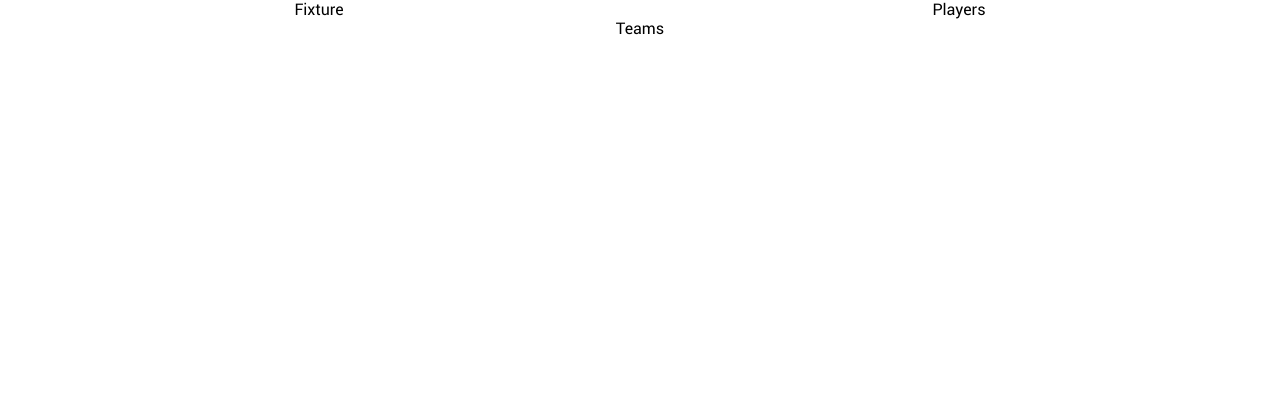
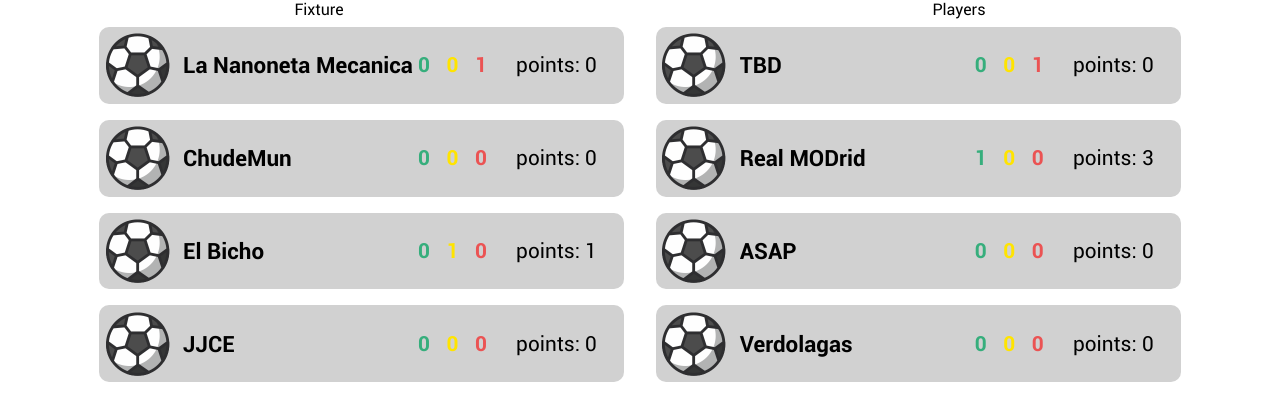
Before and after one commit to felipendelicia/MODO-fixture-frontend, a React (Create React App) app: page / in a window 1280 px wide. Shown: the top 420 px of the page. Built offline with nearby package versions, Linux system fonts and the light colour scheme.

Commit message:
feat: general/teams component

```diff
--- /dev/null
+++ b/src/components/General/Teams/Teams.css
@@ -0,0 +1,54 @@
+.general-teams-container{
+    display: inline-flex;
+    justify-content: space-between;
+    align-items: center;
+    width: 40vw;
+    background-color: #D1D1D1;
+    border-radius: 10px;
+    padding: 0.4em;
+    margin: 0.5em 1em;
+}
+
+.teams-team-container{
+    display: inline;
+    text-align: center;
+}
+
+.team-shield-img{
+    width: 4em;
+}
+
+.team-name-shield{
+    display: flex;
+    align-items: center;
+}
+
+.team-name{
+    font-size: 1.4em;
+    font-family: Roboto-bold;
+    margin-left: 0.6em;
+}
+
+.team-stats{
+    display: flex;
+    font-size: 1.3em;
+    margin-right: 1em
+}
+
+.team-wins-stat{
+    font-family: "Roboto-bold";
+    color: #36AE7C;
+    margin-right: 0.8em;
+}
+
+.team-draws-stat{
+    font-family: "Roboto-bold";
+    color: #FFE400;
+    margin-right: 0.8em;
+}
+
+.team-defeats-stat{
+    font-family: "Roboto-bold";
+    color: #EB5353;
+    margin-right: 1.4em;
+}
--- a/src/components/General/Teams/Teams.tsx
+++ b/src/components/General/Teams/Teams.tsx
@@ -1,9 +1,39 @@
 import React from 'react'
+
+import "./Teams.css"
+
+import {teams} from "../../../data/teams"
 
 const Teams = () => {
   return (
-    <div>
-        Teams
+    <div className="teams-team-container">
+      {
+        teams.map((team, index)=>{
+          return(
+            <div className="general-teams-container">
+              <div className="team-name-shield">
+                <img src="./assets/img/favicon.png" alt="shield" className="team-shield-img"/>
+                <p className="team-name">{team.name}</p>
+              </div>
+              <div className="team-stats">
+                <div className="team-wins-stat">
+                  {team.wins}
+                </div>
+                <div className="team-draws-stat">
+                  {team.draws}
+                </div>
+                <div className="team-defeats-stat">
+                  {team.defeats}
+                </div>
+                <div className="team-points">
+                  {"points: " + team.points}
+                </div>
+              </div>
+            </div>
+          )
+        })
+
+      }
     </div>
   )
 }
```
Also changed, not shown: src/index.css (+7 -0 lines).
